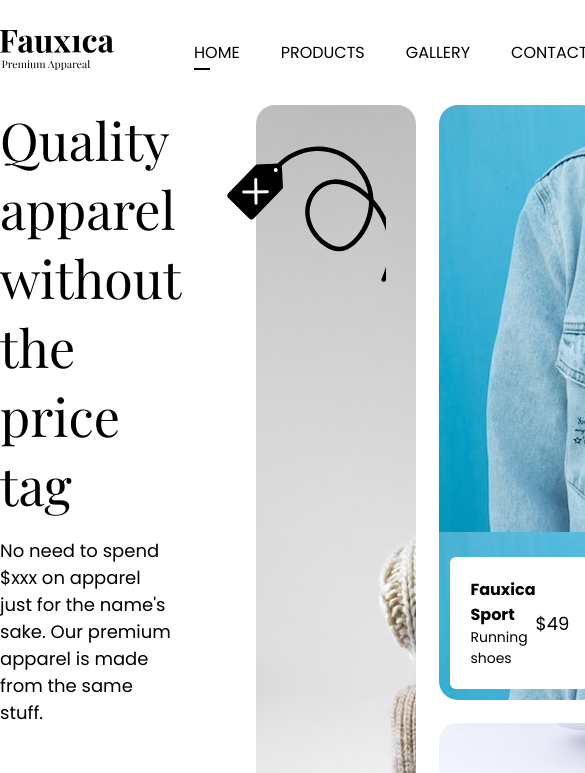
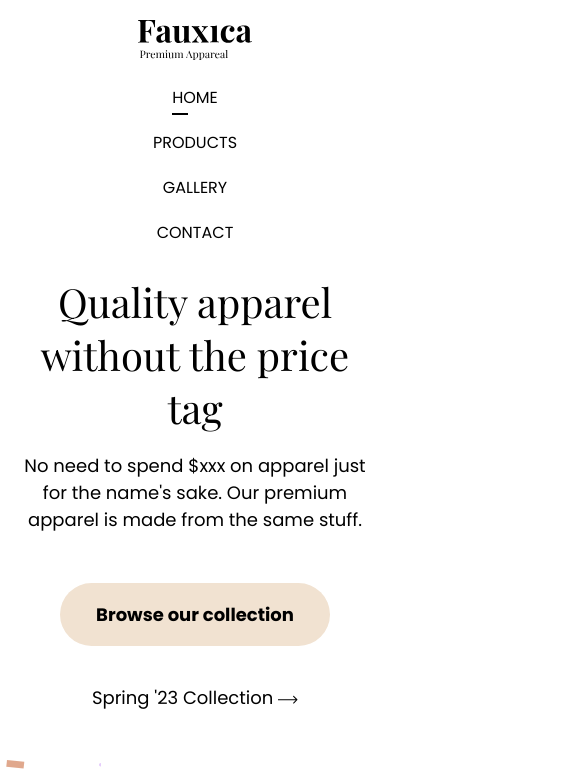
Before and after one commit to TJahongir/shop_landing, a plain HTML site: page index.html in a window 390 px wide. Shown: the top 773 px of the page, 585 px wide, since content can reach past the window. Drawn offline with nearby package versions, Linux system fonts and the light colour scheme.

Commit message:
mobile responsive

```diff
--- a/style.css
+++ b/style.css
@@ -276,3 +276,78 @@ main {
 		transform: scale(1);
 	}
 }
+
+@media screen and (max-width: 900px) {
+	header {
+		flex-direction: column;
+		justify-content: center;
+		align-items: center;
+		margin-top: 2em;
+	}
+
+	nav {
+		margin: 2rem 0 3rem;
+	}
+
+	nav ul {
+		flex-direction: column;
+		justify-content: center;
+		align-items: center;
+		gap: 2em;
+		padding: 0;
+	}
+
+	main {
+		flex-direction: column;
+		justify-content: center;
+		align-items: center;
+	}
+
+	.left-col {
+		width: 90%;
+	}
+
+	h1 {
+		text-align: center;
+		font-size: 4rem;
+	}
+
+	.subhead {
+		text-align: center;
+	}
+
+	.cta-btns {
+		flex-direction: column;
+		align-items: center;
+	}
+
+	.news {
+		flex-direction: column;
+		align-items: center;
+	}
+
+	p.details {
+		text-align: center;
+	}
+
+	.right-col {
+		grid-template-columns: 1fr;
+		grid-template-rows: repeat(1fr);
+		grid-template-areas:
+			"left"
+			"right"
+			"bottom";
+		margin-bottom: 3rem;
+	}
+
+	.card {
+		min-height: 80vh;
+		width: 80vw;
+		background-repeat: no-repeat;
+		background-size: cover;
+	}
+
+	.card::before {
+		top: -80px;
+	}
+}
```
